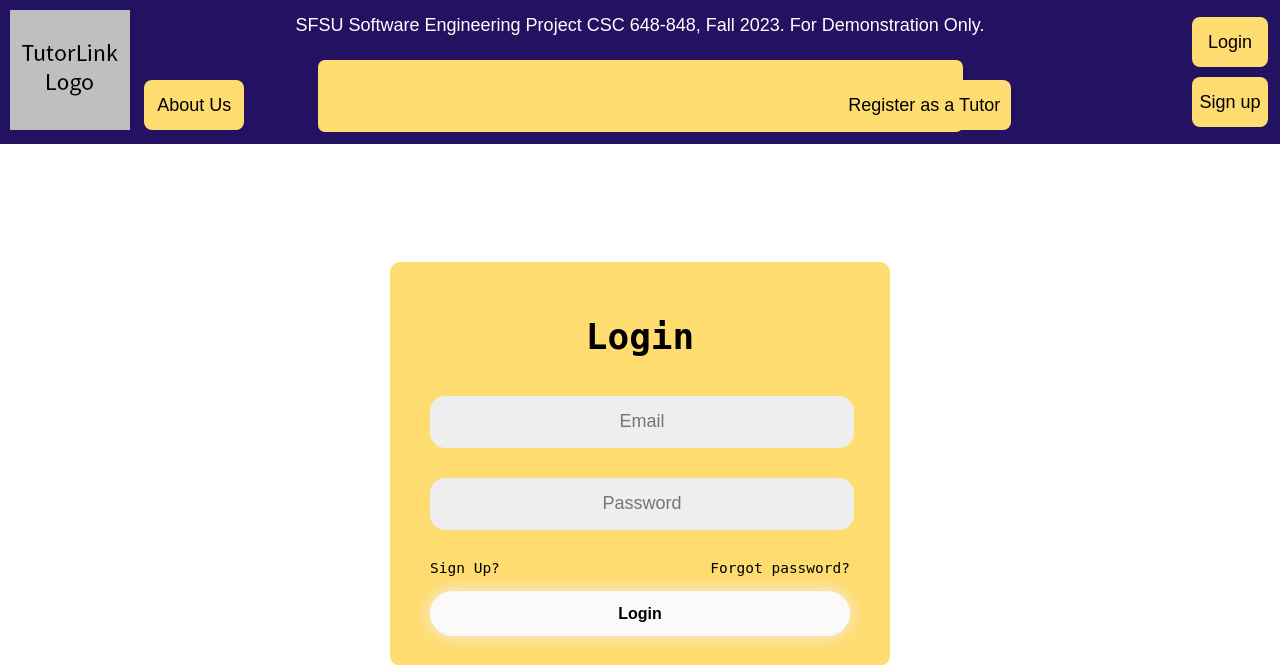
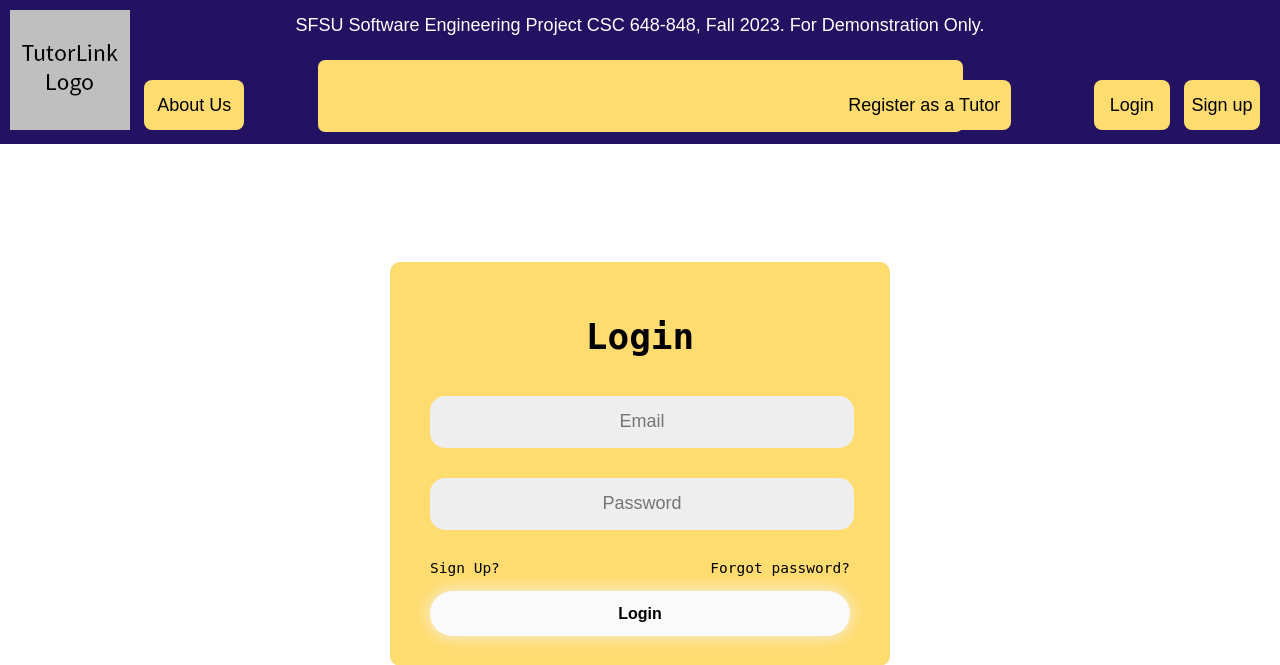
Before and after one commit to Burned357Waffles/CSC648-term-project, a Flask app: template application/tutorlink/templates/login_template.jinja2 in a window 1280 px wide. Shown: the top 665 px of the page. Run offline with Flask 3, Linux system fonts and the light colour scheme; the template is opened without the code that fills it, so the values that code supplies are empty.

Commit message:
corrected position of login/signup buttons

```diff
--- a/application/tutorlink/static/css/navbar.css
+++ b/application/tutorlink/static/css/navbar.css
@@ -144,16 +144,18 @@
 {
   pointer-events: none;
   display: inline-block;
-  position:absolute;
-  top: 12px;
-  right: 12px;
+  position: absolute;
+  margin-top: -64px;
+  right: 15px;
   text-align: right;
-  width: 25%;
+  width: 42%;
 }
 #login, #register
 {
   text-align: center;
   width: 66px;
+  margin-left: 5px;
+  margin-right: 5px;
 }
 #username-plate
 {
--- a/application/tutorlink/templates/partials/navbar.jinja2
+++ b/application/tutorlink/templates/partials/navbar.jinja2
@@ -45,7 +45,6 @@
         </div>
     {% else %}
         <a id="login" class="nav-link" href="{{ url_for("login_page") }}">Login</a>
-        <br>
         <a id="register" class="nav-link" href="{{ url_for("register_page") }}">Sign up</a>
     {% endif %}
     </div>
```
